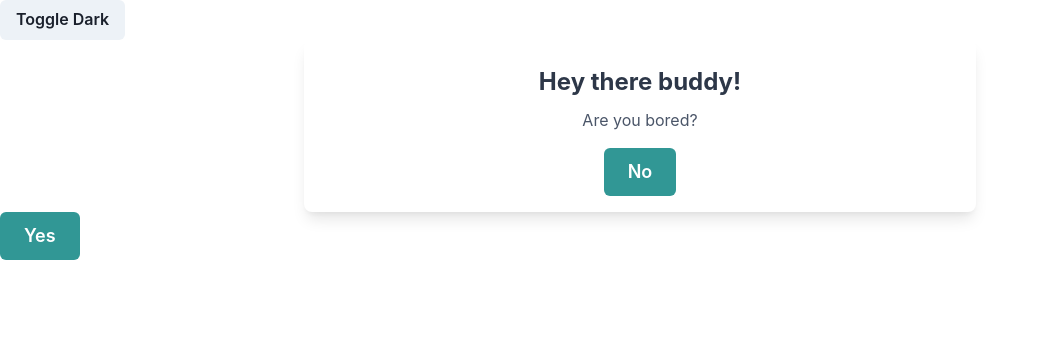
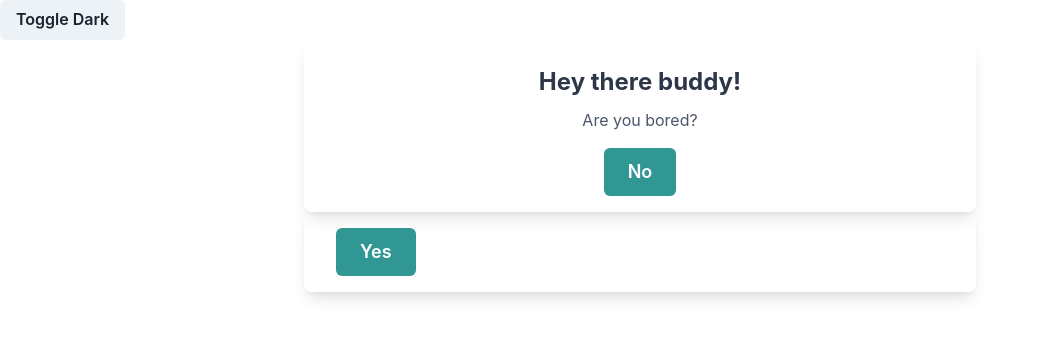
Before and after one commit to LeroySieberichs/are-you-bored, a React (Create React App) app: page / in a window 1280 px wide. Shown: the top 338 px of the page, without its empty margins (0-1037 px from the left). Built offline with nearby package versions, Linux system fonts and the light colour scheme.

Commit message:
cards now load in individually!

```diff
--- a/src/components/BeginCard.tsx
+++ b/src/components/BeginCard.tsx
@@ -1,14 +1,14 @@
-import { Flex, useColorModeValue, Box, chakra,  Link, Button } from '@chakra-ui/react'
+import { Flex, useColorModeValue, Box, chakra, Link, Button } from '@chakra-ui/react'
 import React from 'react'
 
-export default function BeginCard(props) {
+export default function BeginCard(props: { NextItem: number }) {
 
 
   return (
     <div>
 
       <Box
-           className={props.NextItem == 'start' ? 'animate__animated animate__lightSpeedInRight': 'animate__animated animate__rotateOutDownLeft'}
+        className={props.NextItem === -1 ? 'animate__animated animate__lightSpeedInRight' : 'animate__animated animate__rotateOutDownLeft'}
         mx="auto"
         px={8}
         py={4}
@@ -19,7 +19,7 @@ export default function BeginCard(props) {
       >
 
 
-        <Box mt={2}align="center">
+        <Box mt={2} align="center">
           <Link
 
             fontSize="2xl"
--- a/src/components/wireframe/DummyRefresh.tsx
+++ b/src/components/wireframe/DummyRefresh.tsx
@@ -1,17 +1,21 @@
-import {firestore} from "../../lib/firebase";
+import { firestore } from "../../lib/firebase";
 import React, { useState, useEffect } from 'react';
-import { useCollectionDataOnce  } from 'react-firebase-hooks/firestore';
+import { useCollectionDataOnce } from 'react-firebase-hooks/firestore';
 import Distraction from '../Distraction'
-import { Box, chakra, Flex, useColorModeValue, Image, useColorMode, Button } from "@chakra-ui/react";
+import { Box, chakra, Flex, useColorModeValue, Image, useColorMode, Button, SkeletonText, SkeletonCircle } from "@chakra-ui/react";
 import '../../style/card.css'
 
 
-export default function DummyRefresh() {
+export default function DummyRefresh(props: { NextItem: any; }) {
   const { colorMode, toggleColorMode } = useColorMode()
 
-  const [distractionList, setDistractionList] = useState([])
 
-  let itemlist: JSX.Element[]=[]
+
+  const [distractionList, setDistractionList] = useState(0)
+
+
+
+  let itemlist: JSX.Element[] = []
 
   const [value, loading, error] = useCollectionDataOnce(
     firestore.collection('distractions').limit(10),
@@ -23,17 +27,27 @@ export default function DummyRefresh() {
 
 
   function cardGenerate(data: any[]) {
-          data.forEach((item: any)=>{
+    data.forEach((item: any) => {
 
       itemlist.push(distractionCard(item))
 
+
+
     })
+
     return itemlist;
   }
 
+  const skeleton = () => {
+    <Box padding="6" boxShadow="lg" bg="white">
+      <SkeletonCircle size="10" />
+      <SkeletonText mt="4" noOfLines={4} spacing="4" />
+    </Box>
+  }
 
-        const distractionCard = (data: { name: boolean | React.ReactChild | React.ReactFragment | React.ReactPortal | null | undefined; description: boolean | React.ReactChild | React.ReactFragment | React.ReactPortal | null | undefined; image: string | undefined; }) =>(
-          <Box className="inactive"
+  const distractionCard = (data: { name: boolean | React.ReactChild | React.ReactFragment | React.ReactPortal | null | undefined; description: boolean | React.ReactChild | React.ReactFragment | React.ReactPortal | null | undefined; image: string | undefined; id: any }) => (
+    <Box className={props.NextItem == data.id ? 'animate__animated animate__rotateOutDownLeft inactive' : 'animate__animated animate__lightSpeedInRight'}
+      key={data.id}
       maxW="xs"
       mx="auto"
       bg={colorMode}
@@ -105,8 +119,8 @@ export default function DummyRefresh() {
     <div>
 
       {error && <strong>Error: {JSON.stringify(error)}</strong>}
-        {loading && <span>Document: Loading...</span>}
-        {value && cardGenerate(value) }
+      {loading && skeleton()}
+      {value && cardGenerate(value)}
 
 
     </div>
--- a/src/pages/home.tsx
+++ b/src/pages/home.tsx
@@ -1,27 +1,42 @@
-import { Flex, Box, Link, Button, useColorMode } from '@chakra-ui/react'
-import { useColorModeValue, chakra } from '@chakra-ui/system'
-import React, { useState } from 'react'
+import { Stack, Button, useColorMode, Box } from '@chakra-ui/react'
+import React, { useEffect, useState } from 'react'
 import BeginCard from '../components/BeginCard'
 import DummyRefresh from '../components/wireframe/DummyRefresh'
 
+
 function Home() {
   const { colorMode, toggleColorMode } = useColorMode()
-  const [isActive, setActive] = useState('start');
-  const toggleClass = () => {
-    setActive('');
+  const [isActive, setActive] = useState(-1);
 
-  };
+  useEffect(() => {
+    renderBeginCard()
+    if (isActive === 11){
+      setActive(0)
+    }
+  }, [isActive])
 
   const startDistractions = () => {
-    setActive('pee');
+    setActive(isActive + 1);
 
   }
 
+  const actionbuttons = () => {
+    if (isActive === -1) {
+      return <Button onClick={startDistractions} colorScheme="teal" size="lg">
+      Yes
+    </Button>
+    } else {
+      return (<Button className="animate__animated animate__lightSpeedInRight" onClick={startDistractions} colorScheme="teal" size="lg">
+      no
+    </Button>)
+    }
+  }
+
   const renderBeginCard = () => {
-    if(isActive === 'start'){
-      return <BeginCard NextItem = {isActive}></BeginCard>
+    if (isActive === -1) {
+      return <BeginCard NextItem={isActive}></BeginCard>
     } else {
-      return(<DummyRefresh />)
+      return (<DummyRefresh NextItem={isActive} />)
     }
   }
 
@@ -33,10 +48,17 @@ function Home() {
 
 
       {renderBeginCard()}
+      <Box mx="auto"
+        px={8}
+        py={4}
+        rounded="lg"
+        shadow="lg"
 
-      <Button onClick={startDistractions} colorScheme="teal" size="lg">
-    Yes
-  </Button>
+        maxW="2xl">
+      <Stack direction="row" spacing={4} align="center">
+      {actionbuttons()}
+      </Stack>
+      </Box>
 
     </div>
   )
```
Lines whose indentation alone changed are shown as unchanged.
